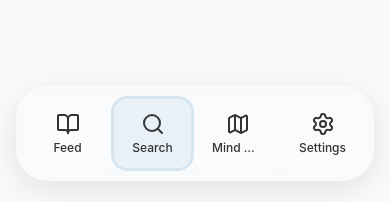
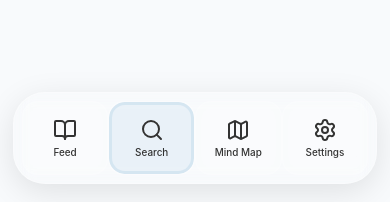
Before and after one commit to ohlava/MapTopics, a React (Vite) app in the folder frontend/: page /search in a window 390 px wide. Shown: the part 647-849 px from the top of the page. Built offline with nearby package versions, Linux system fonts and the light colour scheme; no server answers.

Commit message:
Make bottom nav-bar as shield for clicking, fix sizing

```diff
--- a/frontend/src/components/Feed/ExploreCard.css
+++ b/frontend/src/components/Feed/ExploreCard.css
@@ -68,8 +68,14 @@
 .expand-button {
   background: rgba(255, 255, 255, 0.1);
   border: 1px solid var(--glass-border);
-  border-radius: var(--radius-sm);
-  padding: var(--spacing-sm);
+  border-radius: var(--radius-md);
+  width: 40px;
+  height: 40px;
+  padding: 0;
+  display: inline-flex;
+  align-items: center;
+  justify-content: center;
+  line-height: 0;
   cursor: pointer;
   transition: all 0.2s ease;
   backdrop-filter: blur(10px);
@@ -206,6 +212,8 @@
   width: 100%;
   overflow: hidden;
   position: relative;
+  display: flex;
+  flex-direction: column;
 }
 
 .close-button {
@@ -215,7 +223,14 @@
   background: rgba(255, 255, 255, 0.1);
   border: 1px solid var(--glass-border);
   border-radius: var(--radius-md);
-  padding: var(--spacing-sm);
+  /* Square icon button */
+  width: 40px;
+  height: 40px;
+  padding: 0;
+  display: inline-flex;
+  align-items: center;
+  justify-content: center;
+  line-height: 0;
   cursor: pointer;
   transition: all 0.2s ease;
   backdrop-filter: blur(10px);
@@ -230,8 +245,12 @@
 
 .fullscreen-content {
   padding: var(--spacing-2xl);
-  height: 100%;
+  /* Allow this section to be the scroll container */
+  flex: 1 1 auto;
+  min-height: 0; /* critical for flex children to allow inner scroll */
   overflow-y: auto;
+  -webkit-overflow-scrolling: touch; /* smooth momentum scroll on iOS */
+  overscroll-behavior: contain; /* prevent background scroll chaining */
   display: flex;
   flex-direction: column;
   gap: var(--spacing-lg);
@@ -347,6 +366,12 @@
     font-size: 1.5rem;
   }
 
+  .expand-button,
+  .close-button {
+    width: 36px;
+    height: 36px;
+  }
+
   .fullscreen-description {
     font-size: 1rem;
   }
@@ -369,4 +394,10 @@
   .fullscreen-content {
     padding: var(--spacing-lg);
   }
+
+  .expand-button,
+  .close-button {
+    width: 32px;
+    height: 32px;
+  }
 }
--- a/frontend/src/components/Layout/MobileNavigation.css
+++ b/frontend/src/components/Layout/MobileNavigation.css
@@ -7,9 +7,9 @@
   left: 0;
   right: 0;
   z-index: 100;
-  padding: var(--spacing-md);
+  padding: 0 calc(var(--spacing-md) * 0.8) calc(var(--spacing-md) * 0.8);
   background: transparent;
-  pointer-events: none;
+  pointer-events: auto;   /* Allow this layer to intercept clicks so content underneath isn't clickable */
 }
 
 .mobile-nav-container {
@@ -22,9 +22,22 @@
   justify-content: center;
   align-items: center;
   box-shadow: 0 8px 32px var(--shadow-color);
-  pointer-events: all;
+  /* Keep the nav itself clickable */
+  pointer-events: auto;
   gap: 0;
   overflow: hidden;
+}
+
+/* Click shield to block interactions under the rounded container near screen edges */
+.mobile-nav::before {
+  content: "";
+  position: absolute;
+  left: 0;
+  right: 0;
+  bottom: 0;
+  height: 100%;
+  background: transparent;
+  pointer-events: auto;
 }
 
 .nav-tab {
@@ -83,8 +96,12 @@
   border-radius: inherit;
 }
 
+@media (max-width: 420px) {
+  .nav-tab-label { font-size: 0.62rem; }
+}
+
 /* Very small screens: hide labels to prevent overflow */
-@media (max-width: 360px) {
+@media (max-width: 380px) {
   .nav-tab-label { display: none; }
   .mobile-nav .nav-tab-label { display: none; }
 }
```
